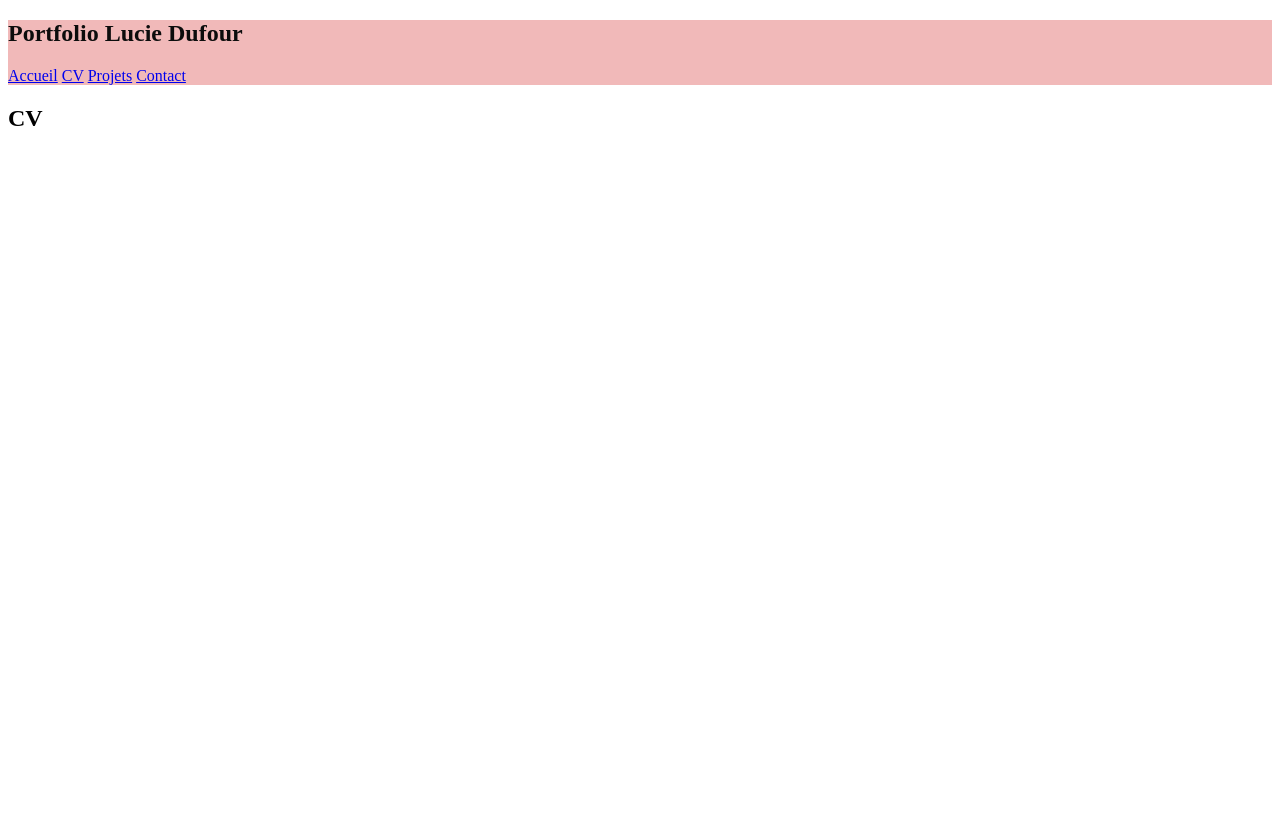
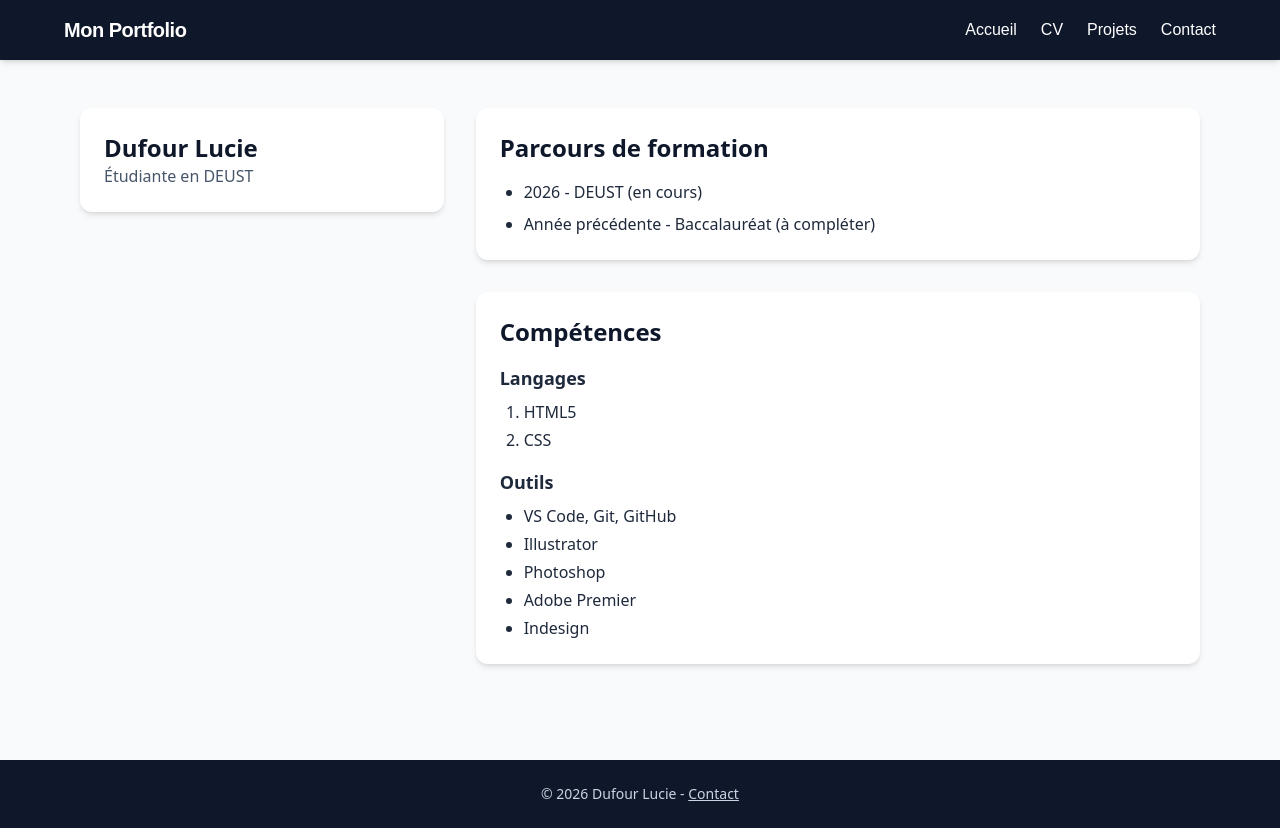
Before and after one commit to lucie2608ld/portfolio-cours, a plain HTML site: page cv.html in a window 1280 px wide. Before the commit the page ends 800 px from the top, so only its background shows below. Drawn offline with nearby package versions, Linux system fonts and the light colour scheme; files that its build step writes are made by us from their sources.

Commit message:
modification du site

```diff
--- a/css/style.css
+++ b/css/style.css
@@ -1,4 +1,6 @@
 header {
-    background-color: #f1b9b9;
-    color: #0c0c0c;
+    font-family: Arial, Helvetica, sans-serif;
+    color: #000000;
+    background-color: #9d1378;
+    line-height: 1,05;
 }
--- a/cv.html
+++ b/cv.html
@@ -3,26 +3,66 @@
 <head>
     <meta charset="UTF-8">
     <meta name="viewport" content="width=device-width, initial-scale=1.0">
-    <title>Document</title>
-    <link rel="stylesheet" href="css/style.css">
+    <title>Mon Portfolio - CV</title>
+    <link rel="stylesheet" href="style.css">
+    <script src="https://cdn.tailwindcss.com"></script>
 </head>
-<body>
-    <header>
-        <nav>
-            <h1><strong>Portfolio Lucie Dufour</strong></h1>
-            <a href="index.html">Accueil</a>
-            <a href="cv.html">CV</a>
-            <a href="projets.html">Projets</a>
-            <a href="contact.html">Contact</a>
+<body class="bg-slate-50 text-slate-800 font-sans">
+
+    <header id="main-header" class="bg-slate-900 text-white p-4 shadow-md">
+        <nav class="max-w-6xl mx-auto flex flex-col md:flex-row justify-between items-center gap-4">
+            <h1 class="text-xl font-bold tracking-tight">Mon Portfolio</h1>
+            <ul class="flex space-x-6">
+                <li><a href="index.html" class="hover:text-blue-400 transition-colors">Accueil</a></li>
+                <li><a href="cv.html" class="hover:text-blue-400 transition-colors" aria-current="page">CV</a></li>
+                <li><a href="projets.html" class="hover:text-blue-400 transition-colors">Projets</a></li>
+                <li><a href="contact.html" class="hover:text-blue-400 transition-colors">Contact</a></li>
+            </ul>
         </nav>
+    </header>
 
+    <main class="max-w-6xl mx-auto px-4 py-12">
+        <div class="container-cv md:flex md:gap-8 items-start">
 
-    </header>
-    <main>
-        <h2>CV</h2>
-        <section>
+            <section class="card bg-white rounded-xl shadow-md p-6 mb-8 md:w-1/3">
+                <h2 class="text-2xl font-bold text-slate-900">Dufour Lucie</h2>
+                <p class="text-slate-600">Étudiante en DEUST</p>
+            </section>
 
-        </section>
+            <div class="md:w-2/3 space-y-8">
+                <section class="card bg-white rounded-xl shadow-md p-6">
+                    <h2 class="text-2xl font-bold text-slate-900 mb-4">Parcours de formation</h2>
+                    <ul class="list-disc pl-6 space-y-2">
+                        <li>2026 - DEUST (en cours)</li>
+                        <li>Année précédente - Baccalauréat (à compléter)</li>
+                    </ul>
+                </section>
+
+                <section class="card bg-white rounded-xl shadow-md p-6">
+                    <h2 class="text-2xl font-bold text-slate-900 mb-4">Compétences</h2>
+
+                    <h3 class="text-lg font-semibold text-slate-800 mb-2">Langages</h3>
+                    <ol class="list-decimal pl-6 space-y-1 mb-4">
+                        <li>HTML5</li>
+                        <li>CSS</li>
+                    </ol>
+
+                    <h3 class="text-lg font-semibold text-slate-800 mb-2">Outils</h3>
+                    <ul class="list-disc pl-6 space-y-1">
+                        <li>VS Code, Git, GitHub</li>
+                        <li>Illustrator</li>
+                        <li>Photoshop</li>
+                        <li>Adobe Premier</li>
+                        <li>Indesign</li>
+                    </ul>
+                </section>
+            </div>
+        </div>
     </main>
+
+    <footer class="bg-slate-900 text-slate-300 text-center text-sm py-6 px-8 mt-12">
+        <p>&copy; 2026 Dufour Lucie - <a href="contact.html" class="underline hover:text-blue-400">Contact</a></p>
+    </footer>
+
 </body>
 </html>
```
Also changed, not shown: contact.html (+34 -11 lines), index.html (+20 -33 lines), projets.html (+36 -12 lines), image/mario.png (added).
